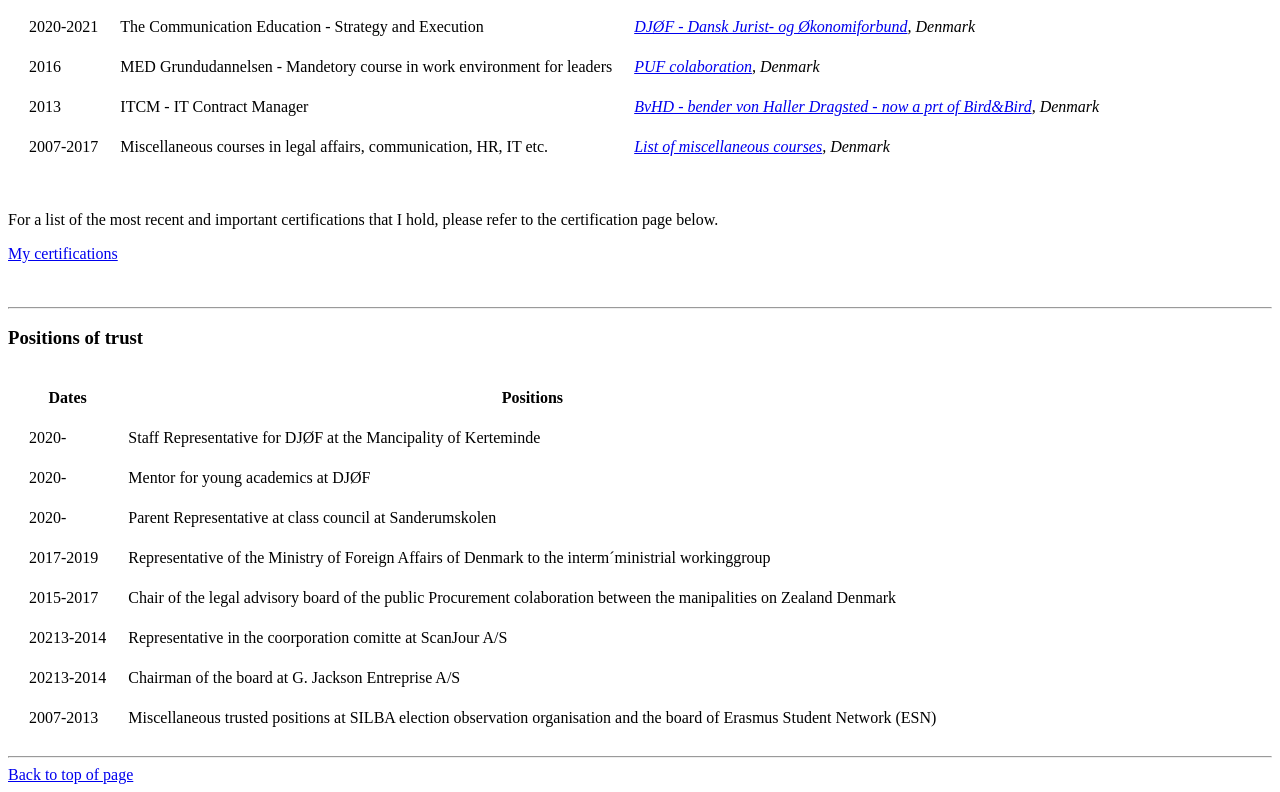
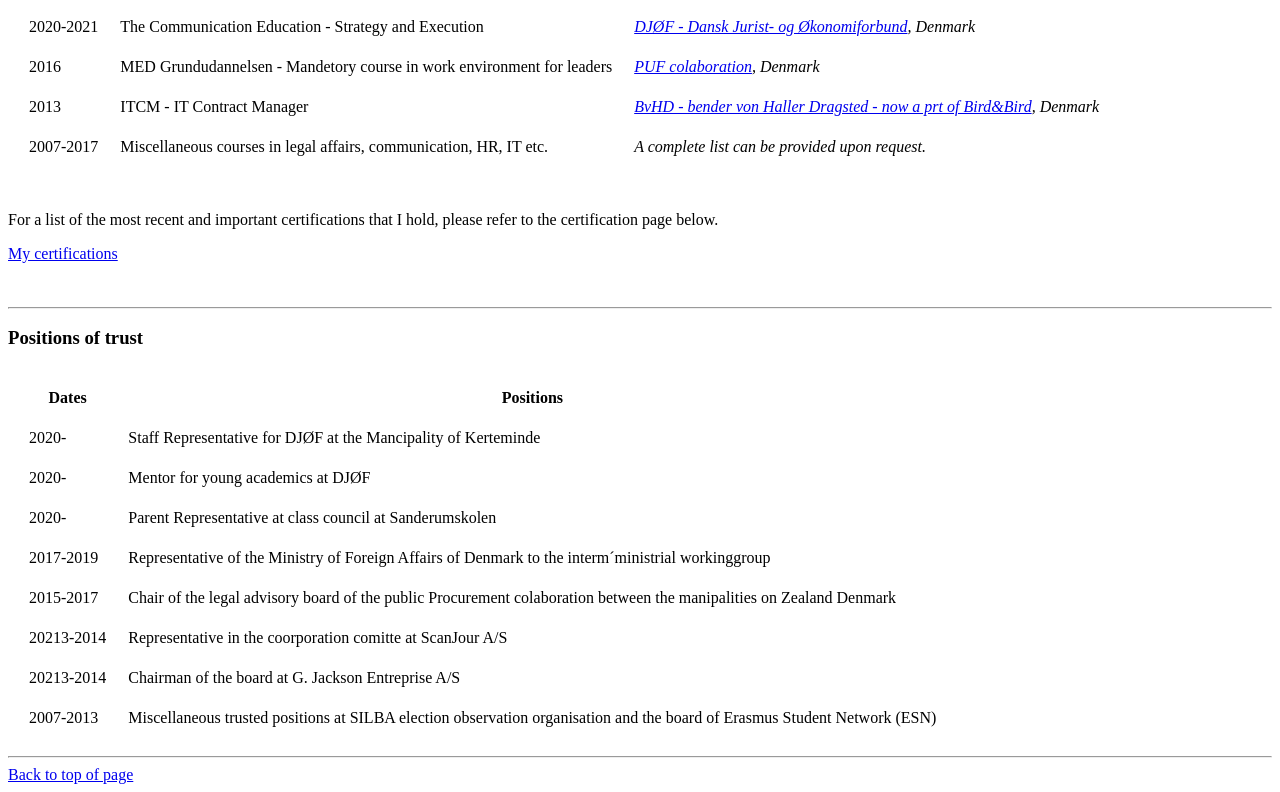
Before and after one commit to JQ485/CV, a plain HTML site: page index.html in a window 1280 px wide. Shown: the part 1851-2643 px from the top of the page. Drawn offline with Linux system fonts and the light colour scheme.

Commit message:
Update index.html

```diff
--- a/index.html
+++ b/index.html
@@ -209,7 +209,7 @@
       <tr>
         <td>2007-2017</td>
         <td>Miscellaneous courses in legal affairs, communication, HR, IT etc.</td>
-        <td><em><a target="_blank" href="Ressources/LISTE OVER AKTIVITETER.pdf">List of miscellaneous courses</a>, Denmark</em></td>
+        <td><em>A complete list can be provided upon request.</em></td>
       </tr>
     </tbody>
   </table>
```
